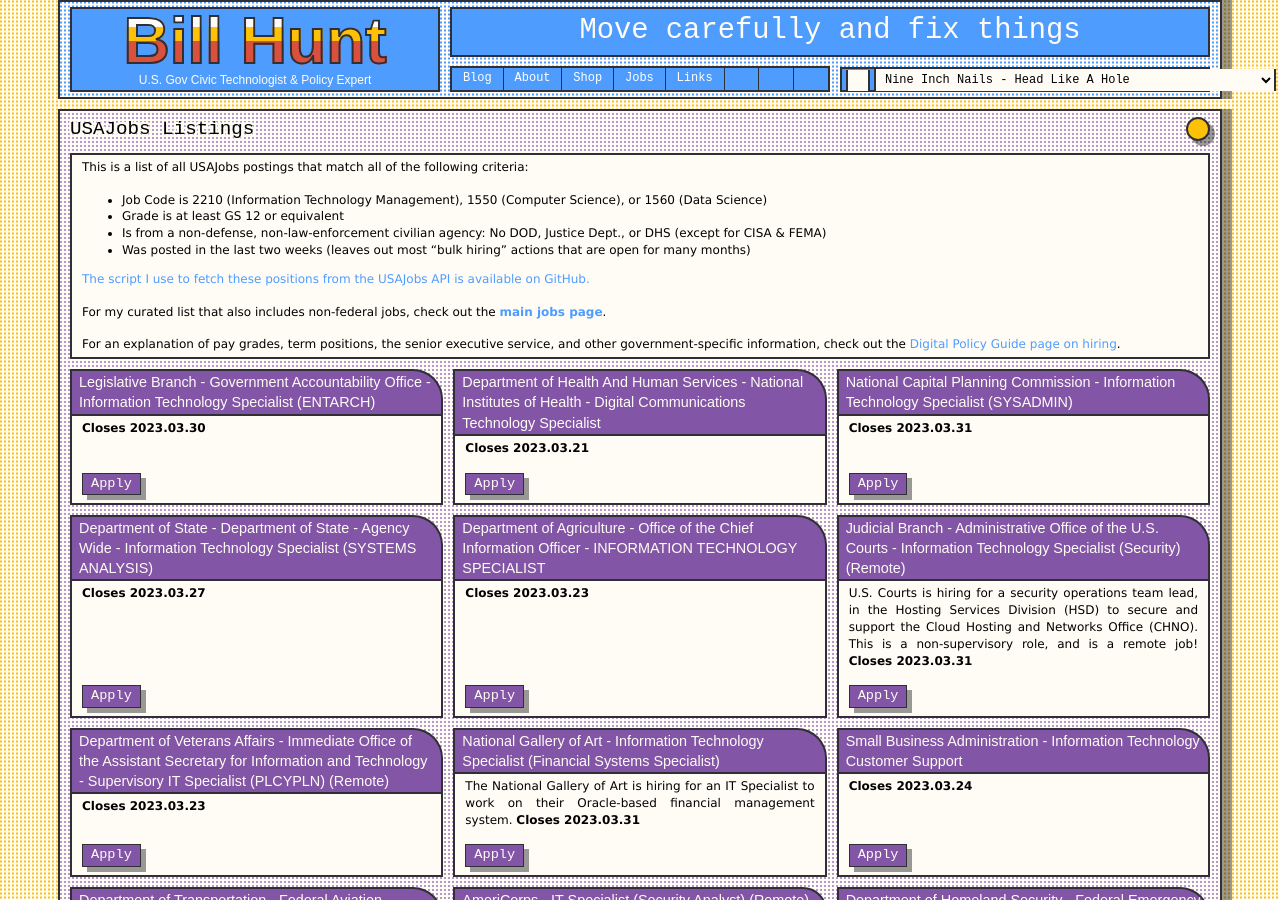
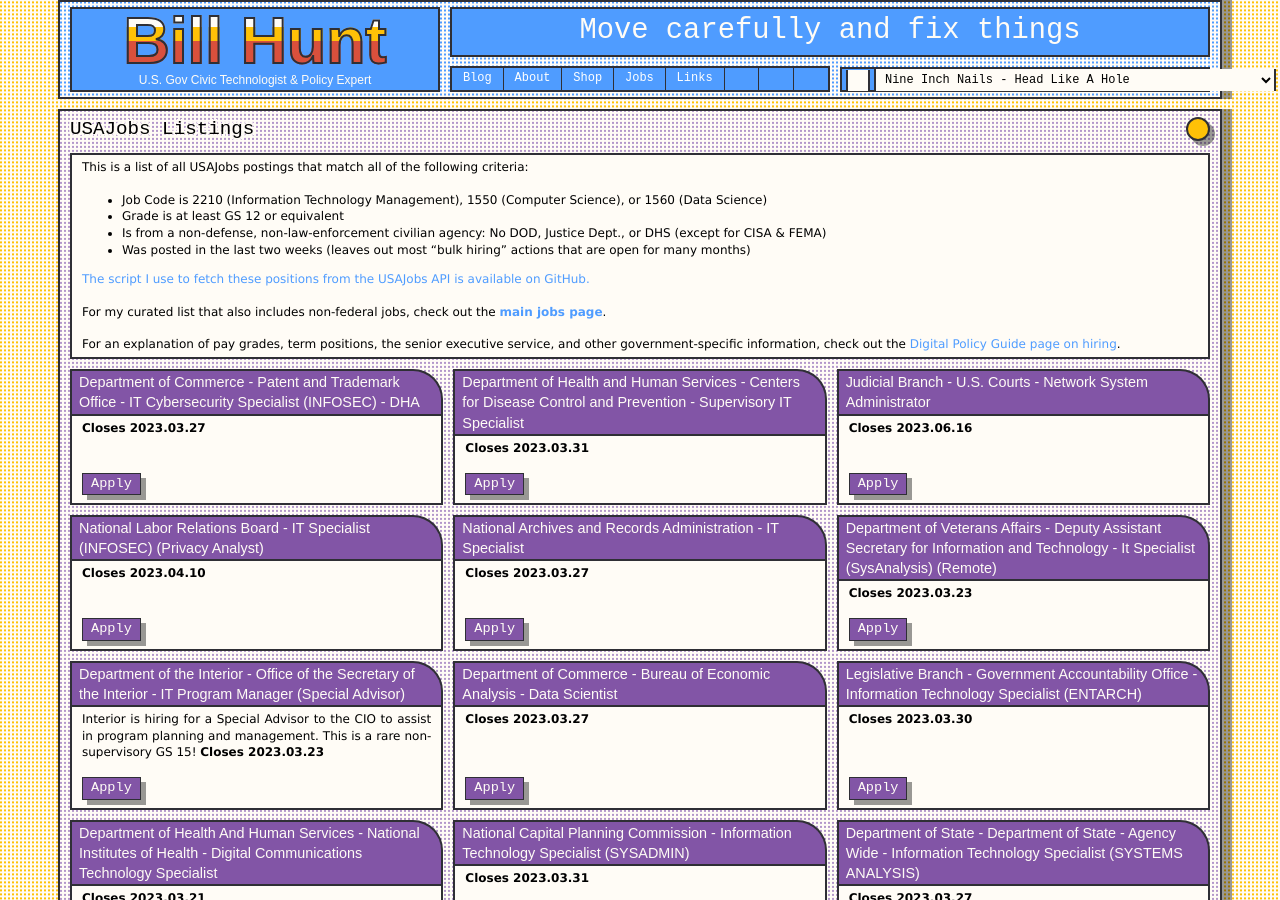
Before and after one commit to krusynth/billhunt.dev, a Jekyll site: the page built from usajobs.md, in a window 1280 px wide and 900 px high. Built offline with Jekyll 4.4.1, drawn with Linux system fonts in a browser that asks for light colours; some web fonts are replaced; some of the changed text lies outside the part shown.

Commit message:
Update jobs.

```diff
--- a/_data/jobs.yml
+++ b/_data/jobs.yml
@@ -1,3 +1,21 @@
+- title: U.S. Securities and Exchange Commission - AI/ML Program Manager (SK 17)
+  url: https://www.usajobs.gov/job/712821300
+  date: 2023-03-18
+  closes: 2023-03-28
+  content: The SEC has is hiring for a AI/ML Program Manager in their Strategy & Innovation division. This person will be standing up this brand-new division, and will work closely with my own Cloud Team!  The SEC features special pay and benefits, and this role caps at $261K!
+
+- title: U.S. Securities and Exchange Commission - Enterprise Platforms Program Manager (SK 17)
+  url: https://www.usajobs.gov/job/712820600
+  date: 2023-03-18
+  closes: 2023-03-28
+  content: The SEC has is hiring for an Enterprise Platforms Program Manager in their Strategy & Innovation division. This division oversees the Enterprise Data Warehouse and other platforms, and will work closely with my own Cloud Team!  The SEC features special pay and benefits, and this role caps at $261K!
+
+- title: Department of the Interior - IT Special Advisor (GS 15)
+  url: https://www.usajobs.gov/job/713646500
+  date: 2023-03-18
+  closes: 2023-03-23
+  content: Interior is hiring for a Special Advisor to the CIO to assist in program planning and management. This is a rare non-supervisory GS 15!
+
 - title: U.S. Courts - Cloud Security Specialist (GS 13-15 equivalent)
   url: https://www.usajobs.gov/job/713336400
   date: 2023-03-17
--- a/_data/usajobs.yml
+++ b/_data/usajobs.yml
@@ -1,3 +1,71 @@
+- id: '713796000'
+  posted: '2023-03-18T00:00:00.0000'
+  closes: '2023-03-27T23:59:59.9970'
+  agency: Department of Commerce - Patent and Trademark Office
+  title: IT Cybersecurity Specialist (INFOSEC) - DHA
+  grade: GS 12
+  url: https://www.usajobs.gov/GetJob/ViewDetails/713796000
+  remote: false
+- id: '713777900'
+  posted: '2023-03-17T16:39:11.7430'
+  closes: '2023-06-16T23:59:59.9970'
+  agency: Judicial Branch - U.S. Courts
+  title: Network System Administrator
+  grade: CL 29
+  url: https://www.usajobs.gov/GetJob/ViewDetails/713777900
+  remote: false
+- id: '713751700'
+  posted: '2023-03-17T18:52:59.4530'
+  closes: '2023-03-31T23:59:59.9970'
+  agency: >-
+    Department of Health and Human Services - Centers for Disease Control and
+    Prevention
+  title: Supervisory IT Specialist
+  grade: GS 15
+  url: https://www.usajobs.gov/GetJob/ViewDetails/713751700
+  remote: false
+- id: '713740500'
+  posted: '2023-03-17T16:34:10.1430'
+  closes: '2023-04-10T23:59:59.9970'
+  agency: National Labor Relations Board
+  title: IT Specialist (INFOSEC) (Privacy Analyst)
+  grade: GS 13
+  url: https://www.usajobs.gov/GetJob/ViewDetails/713740500
+  remote: false
+- id: '713693900'
+  posted: '2023-03-17T13:33:12.5630'
+  closes: '2023-03-27T23:59:59.9970'
+  agency: National Archives and Records Administration
+  title: IT Specialist
+  grade: GS 12
+  url: https://www.usajobs.gov/GetJob/ViewDetails/713693900
+  remote: false
+- id: '713672200'
+  posted: '2023-03-17T12:39:37.4070'
+  closes: '2023-03-23T23:59:59.9970'
+  agency: >-
+    Department of Veterans Affairs - Deputy Assistant Secretary for Information
+    and Technology
+  title: It Specialist (SysAnalysis)
+  grade: GS 13
+  url: https://www.usajobs.gov/GetJob/ViewDetails/713672200
+  remote: true
+- id: '713646500'
+  posted: '2023-03-17T11:38:19.2700'
+  closes: '2023-03-23T23:59:59.9970'
+  agency: Department of the Interior - Office of the Secretary of the Interior
+  title: IT Program Manager (Special Advisor)
+  grade: GS 15
+  url: https://www.usajobs.gov/GetJob/ViewDetails/713646500
+  remote: false
+- id: '713618300'
+  posted: '2023-03-17T10:43:19.9470'
+  closes: '2023-03-27T23:59:59.9970'
+  agency: Department of Commerce - Bureau of Economic Analysis
+  title: Data Scientist
+  grade: ZP 4
+  url: https://www.usajobs.gov/GetJob/ViewDetails/713618300
+  remote: false
 - id: '713540600'
   posted: '2023-03-17T00:00:00.0000'
   closes: '2023-04-06T23:59:59.9970'
@@ -488,16 +556,6 @@
   grade: GS 12
   url: https://www.usajobs.gov/GetJob/ViewDetails/712091200
   remote: false
-- id: '712073800'
-  posted: '2023-03-13T14:05:01.6930'
-  closes: '2023-03-17T23:59:59.9970'
-  agency: >-
-    Department of Veterans Affairs - Deputy Assistant Secretary for Information
-    and Technology
-  title: Supervisory IT Program Manager
-  grade: GS 15
-  url: https://www.usajobs.gov/GetJob/ViewDetails/712073800
-  remote: true
 - id: '712032100'
   posted: '2023-03-13T00:00:00.0000'
   closes: '2023-03-24T23:59:59.9970'
@@ -620,16 +678,6 @@
   grade: GS 12
   url: https://www.usajobs.gov/GetJob/ViewDetails/711720500
   remote: false
-- id: '711714500'
-  posted: '2023-03-13T00:00:00.0000'
-  closes: '2023-03-17T23:59:59.9970'
-  agency: >-
-    Department of Veterans Affairs - Deputy Assistant Secretary for Information
-    and Technology
-  title: IT Specialist (Policy/Planning)
-  grade: GS 14
-  url: https://www.usajobs.gov/GetJob/ViewDetails/711714500
-  remote: true
 - id: '711702800'
   posted: '2023-03-09T10:05:17.3530'
   closes: '2023-03-18T23:59:59.9970'
@@ -680,8 +728,8 @@
   remote: false
 - id: '711554600'
   posted: '2023-03-13T00:00:00.0000'
-  closes: '2023-03-17T23:59:59.9970'
-  agency: Department of Health And Human Services - National Institutes of Health
+  closes: '2023-03-20T23:59:59.9970'
+  agency: Department of Health and Human Services - National Institutes of Health
   title: IT Specialist (Systems Analysis)
   grade: GS 13
   url: https://www.usajobs.gov/GetJob/ViewDetails/711554600
@@ -822,14 +870,6 @@
   grade: GS 12
   url: https://www.usajobs.gov/GetJob/ViewDetails/711279300
   remote: true
-- id: '711262300'
-  posted: '2023-03-08T00:00:00.0000'
-  closes: '2023-03-17T23:59:59.9970'
-  agency: Department of Energy - Bonneville Power Administration
-  title: IT Specialist (INFOSEC/APPSW)
-  grade: GS 13
-  url: https://www.usajobs.gov/GetJob/ViewDetails/711262300
-  remote: false
 - id: '711227300'
   posted: '2023-03-07T15:50:39.1270'
   closes: '2023-03-20T23:59:59.9970'
@@ -916,16 +956,6 @@
   grade: ES 00
   url: https://www.usajobs.gov/GetJob/ViewDetails/710699600
   remote: false
-- id: '710498500'
-  posted: '2023-03-03T12:23:59.9500'
-  closes: '2023-03-17T23:59:59.9970'
-  agency: >-
-    Department of Homeland Security - Cybersecurity and Infrastructure Security
-    Agency
-  title: IT CYBERSECURITY SPECIALIST (INFOSEC)
-  grade: GS 14
-  url: https://www.usajobs.gov/GetJob/ViewDetails/710498500
-  remote: false
 - id: '710361700'
   posted: '2023-03-07T00:00:00.0000'
   closes: '2023-03-31T23:59:59.9970'
@@ -942,14 +972,6 @@
   grade: GS 12
   url: https://www.usajobs.gov/GetJob/ViewDetails/710349000
   remote: true
-- id: '710340500'
-  posted: '2023-03-13T00:00:00.0000'
-  closes: '2023-03-17T23:59:59.9970'
-  agency: Social Security Administration
-  title: IT Specialist (APPSW) (Developer)
-  grade: GS 12
-  url: https://www.usajobs.gov/GetJob/ViewDetails/710340500
-  remote: false
 - id: '709783300'
   posted: '2023-03-10T00:00:00.0000'
   closes: '2023-03-23T23:59:59.9970'
```
